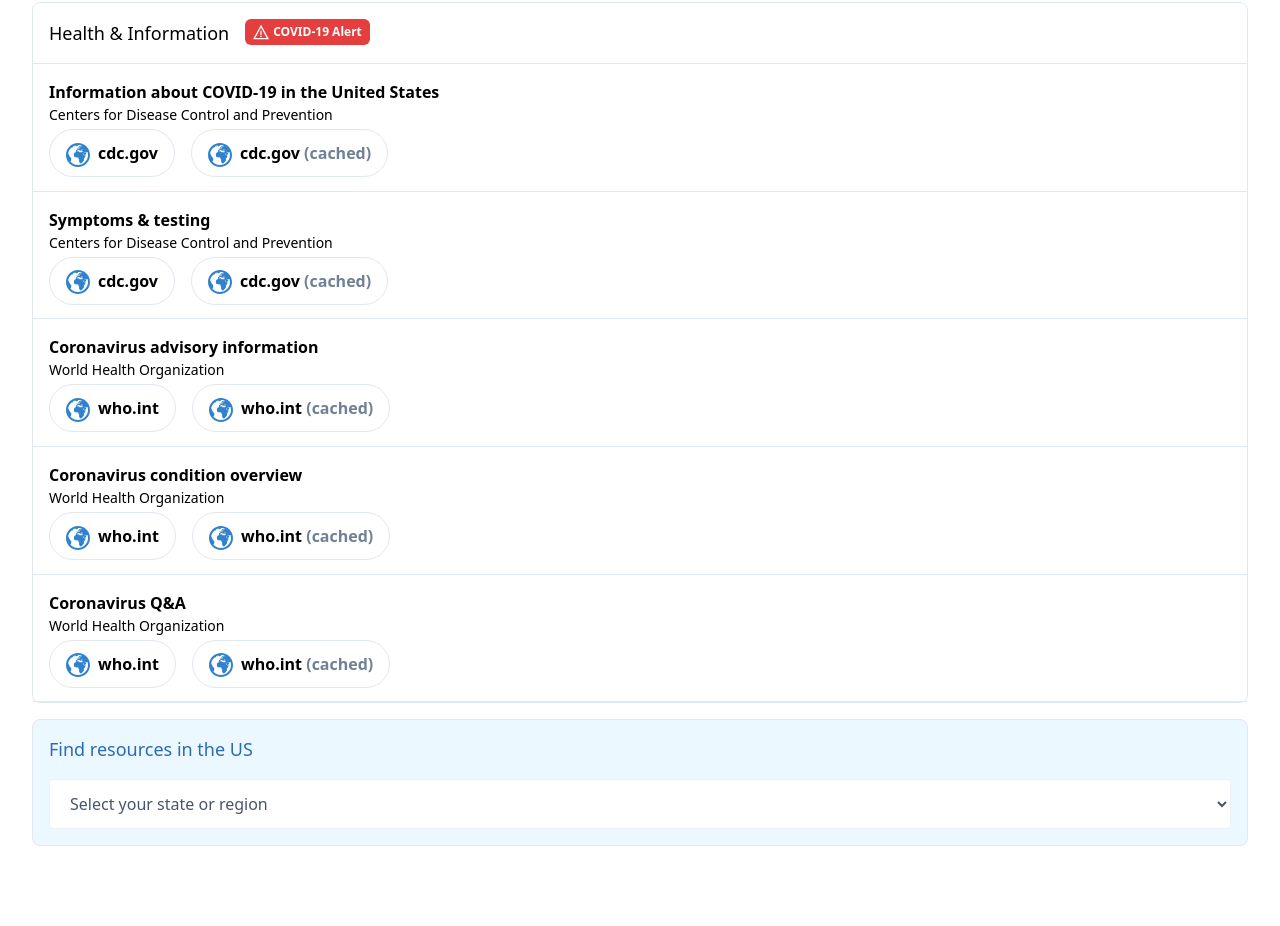
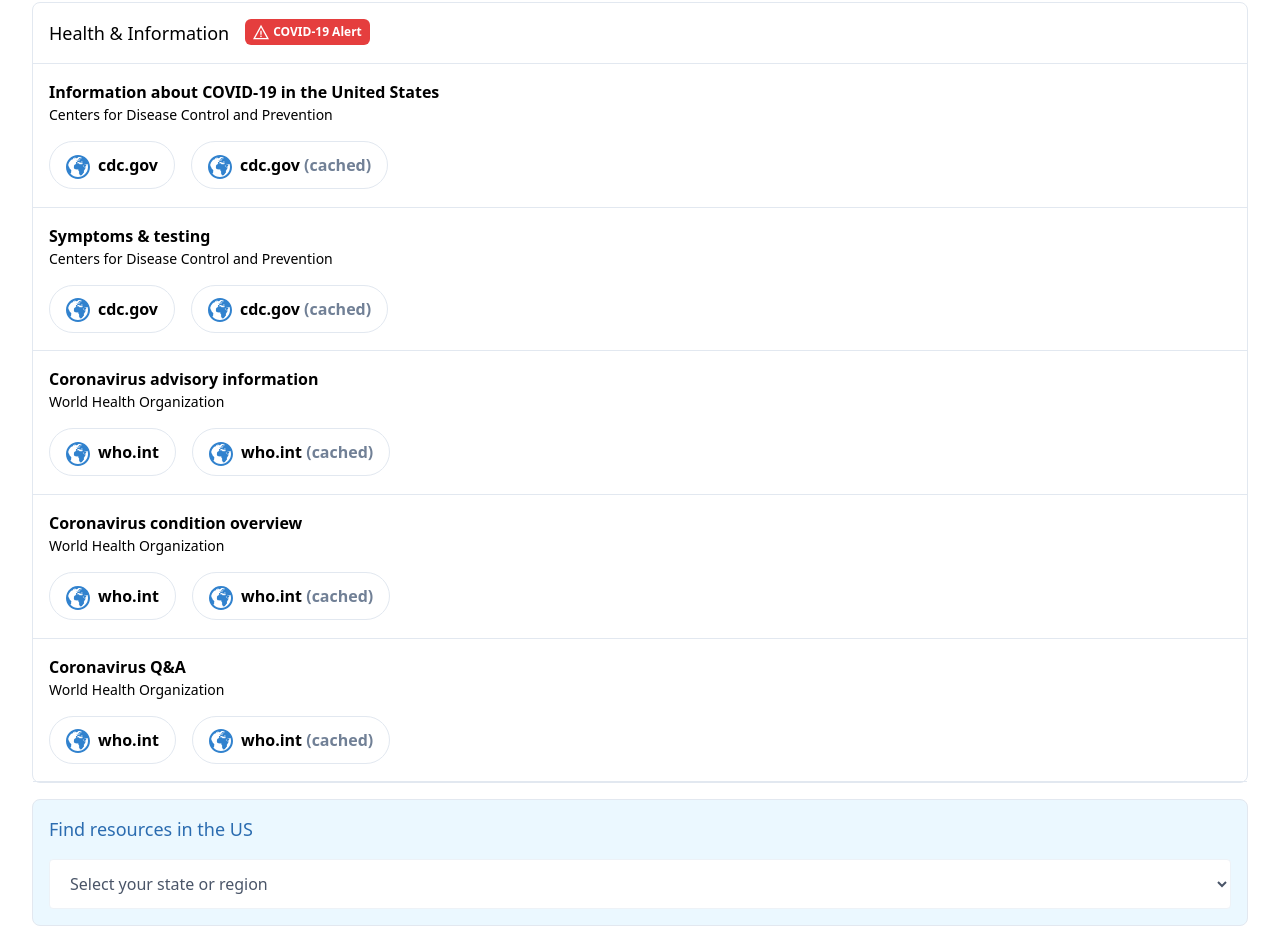
Before and after one commit to dance2die/demo.tailwind-covid19-google, a React (Create React App) app: page / in a window 1280 px wide. Shown: the part 681-1607 px from the top of the page. Before the commit the page ends 1527 px from the top, so only its background shows below. Built offline with nearby package versions, Linux system fonts and the light colour scheme.

Commit message:
Fixed style for sm

```diff
--- a/src/HealthInfo/HealthInfo.tsx
+++ b/src/HealthInfo/HealthInfo.tsx
@@ -75,10 +75,10 @@
         <section className='border-b p-4' key={item.id}>
           <h3 className='font-semibold text-md'>{item.title}</h3>
           <h4 className='font-thin text-sm'>{item.subtitle}</h4>
-          <ul className='mt-2'>
-            <li className='inline-block my-2'>
+          <ul className='xs:flex xs:flex-col mt-2'>
+            <li className='inline-block mt-4 mb-3 sm:mt-5 sm:mr-4'>
               <a
-                className='hover:bg-blue-100 mt-1 font-semibold border rounded-full px-4 py-3'
+                className='hover:bg-blue-100 font-semibold border rounded-full px-4 py-3'
                 href={item.url}
                 target="_blank"
                 rel="noopener noreferrer"
@@ -87,9 +87,9 @@
                 {item.hostname}
               </a>
             </li>
-            <li className='inline-block ml-4 my-2'>
+            <li className='inline-block mt-4 mb-3 sm:mt-5 sm:mr-4'>
               <a
-                className='hover:bg-blue-100 px-2 py-1 mt-1 font-semibold border rounded-full px-4 py-3'
+                className='hover:bg-blue-100 px-2 py-1 font-semibold border rounded-full px-4 py-3'
                 href={item.cachedUrl}
                 target="_blank"
                 rel="noopener noreferrer"
```
